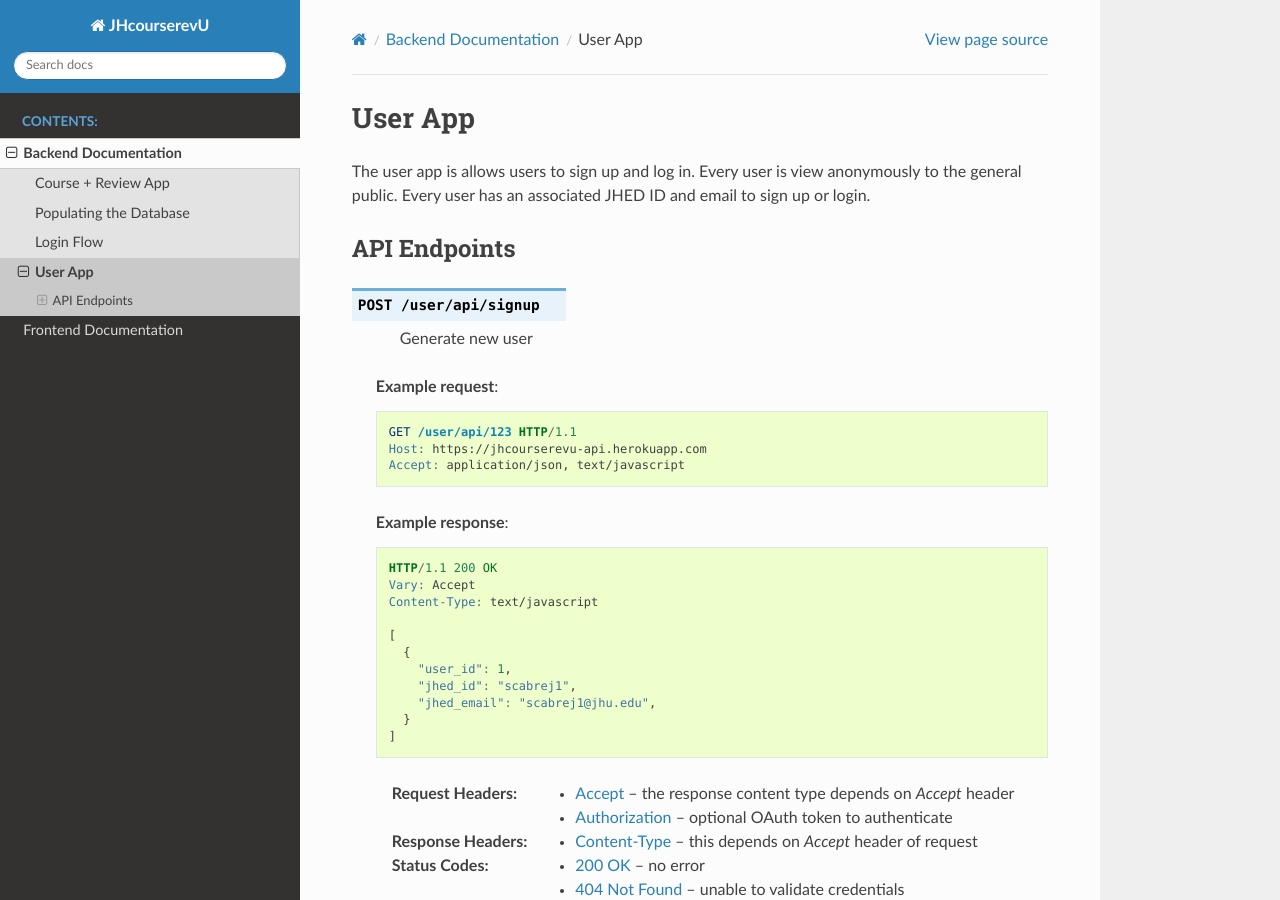
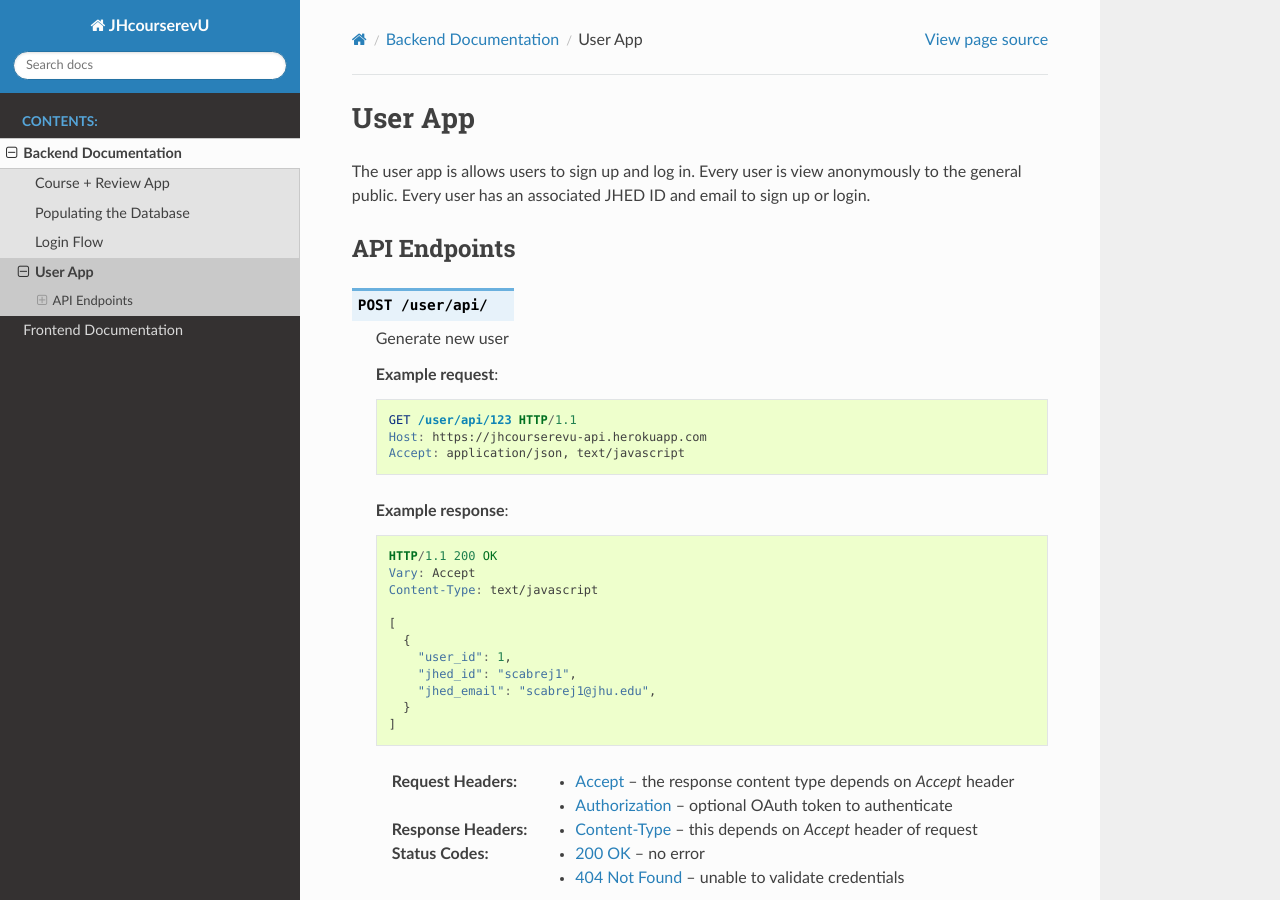
Before and after one commit to courserevU/jhcourserevu, a Sphinx documentation site: the page built from docs/source/modules/user.rst, in a window 1280 px wide and 900 px high. Built offline with Sphinx 7.4.7 and the Read the Docs theme 2.0.0, drawn with Linux system fonts in a browser that asks for light colours.

Commit message:
commit to activate actions

```diff
--- a/docs/source/modules/user.rst
+++ b/docs/source/modules/user.rst
@@ -8,9 +8,9 @@ JHED ID and email to sign up or login.
 API Endpoints
 **************
 
-.. http:post:: /user/api/signup
+.. http:post:: /user/api/
 
-    Generate new user
+   Generate new user
 
    **Example request**:
 
```
